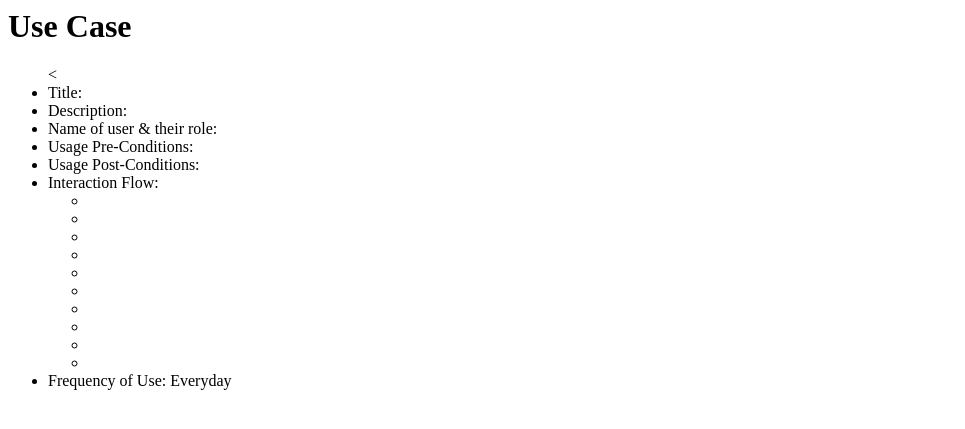
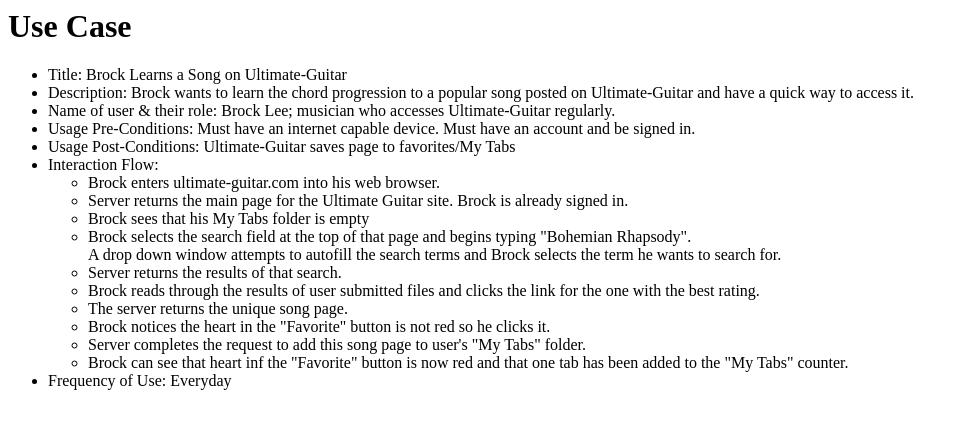
Before and after one commit to Taylor-Smith92/data-design, a PHP site: page /use-case.php in a window 1280 px wide. Shown: the top 429 px of the page, without its empty margins (0-965 px from the left). Run offline with PHP 8.4, Linux system fonts and the light colour scheme.

Commit message:
first draft of the use case

```diff
--- a/epic/brockLee.php
+++ b/epic/brockLee.php
@@ -1,3 +1,4 @@
+<!DOCTYPE html>
 <html lang="en">
 	<head>
 		<title>Brock Lee's Persona</title>
@@ -18,7 +19,7 @@
 				<ul>
 					<li>Brock is not laid back. He likes work hard and is very concerned with what people think of him.</li>
 					<li>Brock likes to show off his talents and get as much attention as possible.</li>
-					<li>Brock regularly listens to many different genres of music.</li>
+					<li>Brock regularly listens to many different genres of music and knows some basics about the guitar.</li>
 				</ul>
 			</li>
 			<li>Needs:
--- a/epic/conceptual-model.php
+++ b/epic/conceptual-model.php
@@ -5,7 +5,7 @@
 	</head>
 	<body>
 		<h1>Conceptual Model</h1>
-		<h2>Entities & Attributes</h2>
+		<h3>Entities & Attributes</h3>
 		<ul>
 			<li>Category 1
 				<ul></ul>
@@ -20,7 +20,7 @@
 				<ul></ul>
 			</li>
 		</ul>
-		<h2>Relationships</h2>
+		<h3>Relationships</h3>
 		<ul>
 			<li></li>
 			<li></li>
--- a/epic/use-case.php
+++ b/epic/use-case.php
@@ -5,27 +5,28 @@
 	</head>
 	<body>
 		<h1>Use Case</h1>
-		<ul><
-		<li>Title: </li>
-		<li>Description: </li>
-		<li>Name of user & their role: </li>
-		<li>Usage Pre-Conditions:</li>
-		<li>Usage Post-Conditions:</li>
-		<li>Interaction Flow:
-			<ul>
-				<li></li>
-				<li></li>
-				<li></li>
-				<li></li>
-				<li></li>
-				<li></li>
-				<li></li>
-				<li></li>
-				<li></li>
-				<li></li>
-			</ul>
-		</li>
-		<li>Frequency of Use: Everyday</li>
+		<ul>
+			<li>Title: Brock Learns a Song on Ultimate-Guitar</li>
+			<li>Description: Brock wants to learn the chord progression to a popular song posted on Ultimate-Guitar and have a quick way to access it.</li>
+			<li>Name of user & their role: Brock Lee; musician who accesses Ultimate-Guitar regularly.</li>
+			<li>Usage Pre-Conditions: Must have an internet capable device. Must have an account and be signed in.</li>
+			<li>Usage Post-Conditions: Ultimate-Guitar saves page to favorites/My Tabs</li>
+			<li>Interaction Flow:
+				<ul>
+					<li>Brock enters ultimate-guitar.com into his web browser.</li>
+					<li>Server returns the main page for the Ultimate Guitar site. Brock is already signed in.</li>
+					<li>Brock sees that his My Tabs folder is empty</li>
+					<li>Brock selects the search field at the top of that page and begins typing "Bohemian Rhapsody". <br>
+						A drop down window attempts to autofill the search terms and Brock selects the term he wants to search for.</li>
+					<li>Server returns the results of that search.</li>
+					<li>Brock reads through the results of user submitted files and clicks the link for the one with the best rating.</li>
+					<li>The server returns the unique song page.</li>
+					<li>Brock notices the heart in the "Favorite" button is not red so he clicks it.</li>
+					<li>Server completes the request to add this song page to user's "My Tabs" folder.</li>
+					<li>Brock can see that heart inf the "Favorite" button is now red and that one tab has been added to the "My Tabs" counter.</li>
+				</ul>
+			</li>
+			<li>Frequency of Use: Everyday</li>
 		</ul>
 	</body>
 </html>
```
